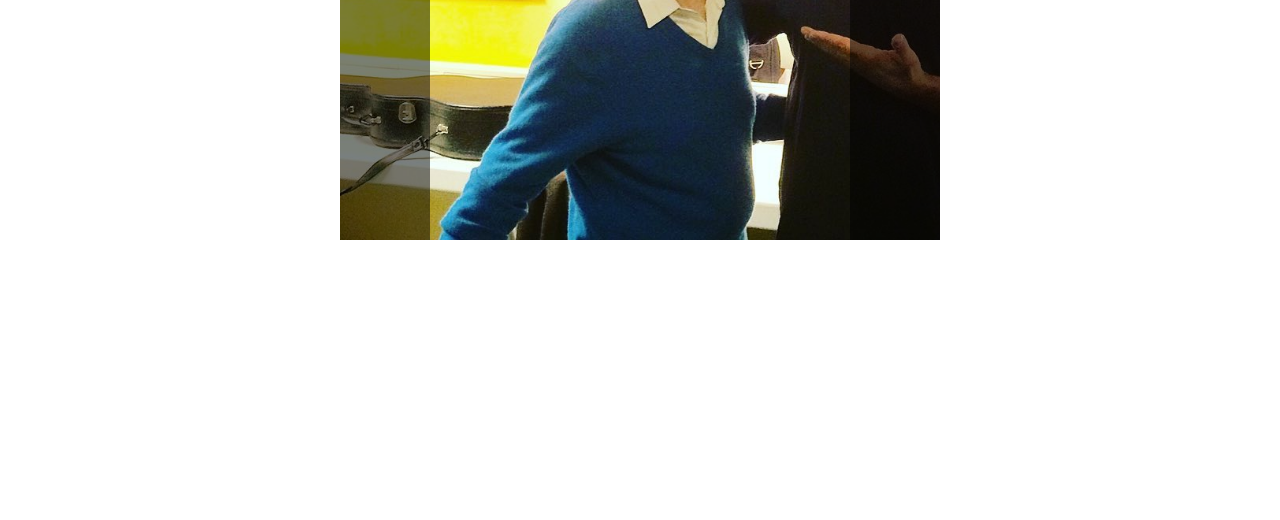
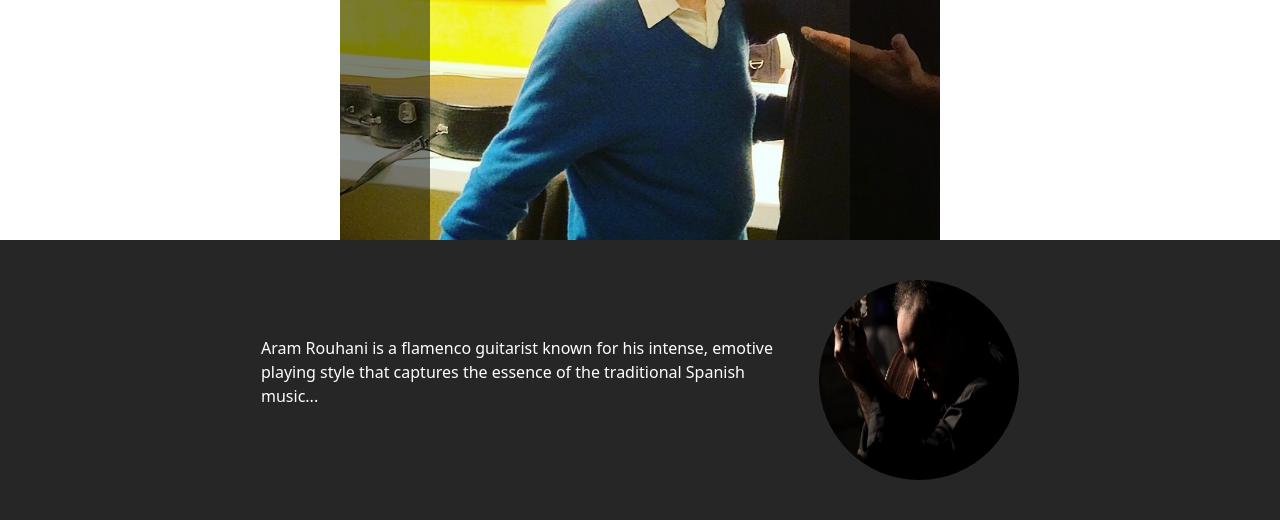
Before and after one commit to AisDisappeared/AR-PW, a Django app: page / in a window 1280 px wide. Shown: the part 410-930 px from the top of the page. Before the commit the page ends 650 px from the top, so only its background shows below. Run offline with Django 5.2, Linux system fonts and the light colour scheme.

Commit message:
biography of Aram Rouhani

```diff
--- a/templates/website/index.html
+++ b/templates/website/index.html
@@ -13,7 +13,35 @@
         .carousel-control-next {
             background-color: black;
         }
+        .aram-rouhani {
+            background-color: #262626;
+            padding: 40px;
+          }
 
+          .container {
+            display: flex;
+            justify-content: center;
+            align-items: center;
+          }
+
+          .description {
+            color: white;
+            flex-basis: 50%;
+            padding-right: 20px;
+          }
+
+          .image {
+            width: 200px;
+            height: 200px;
+            border-radius: 50%;
+          }
+
+          /* Add some subtle gradient to enhance the visual appeal */
+          .background-gradient {
+            background-image: linear-gradient(to bottom, #333, #444);
+            background-size: 100% 100%;
+            background-position: 0% 100%;
+          }
     </style>
 </head>
 
@@ -64,7 +92,8 @@
         </div>
     </nav>
 
-    <div id="carouselExample" class="carousel slide" data-interval="500" style="max-width: 600px; margin: 0 auto; text-align: center;">
+    <div id="carouselExample" class="carousel slide" data-interval="500"
+        style="max-width: 600px; margin: 0 auto; text-align: center;">
         <div class="carousel-inner">
             <div class="carousel-item active" data-description="This is a sample image">
                 <img src="{% static 'images/AWP.jpg'%}" alt="Image 1" style="max-width: 500%; height: 650px;">
@@ -107,6 +136,18 @@
     <!--     }); -->
     <!-- }); -->
 
+
+    <section class="aram-rouhani">
+        <div class="container">
+            <div class="description">
+                <p>Aram Rouhani is a flamenco guitarist known for his intense, emotive playing style that captures the
+                    essence of the traditional Spanish music...</p>
+            </div>
+            <img src="{% static 'images/maestro3.jpg' %}" alt="Aram Rouhani playing his guitar" class="image">
+        </div>
+    </section>
+
+
     <script src=https://cdn.jsdelivr.net/npm/@popperjs/core@2.11.8/dist/umd/popper.min.js
         integrity=sha384-I7E8VVD/ismYTF4hNIPjVp/Zjvgyol6VFvRkX/vR+Vc4jQkC+hVqc2pM8ODewa9r
         crossorigin=anonymous"></script>
```
